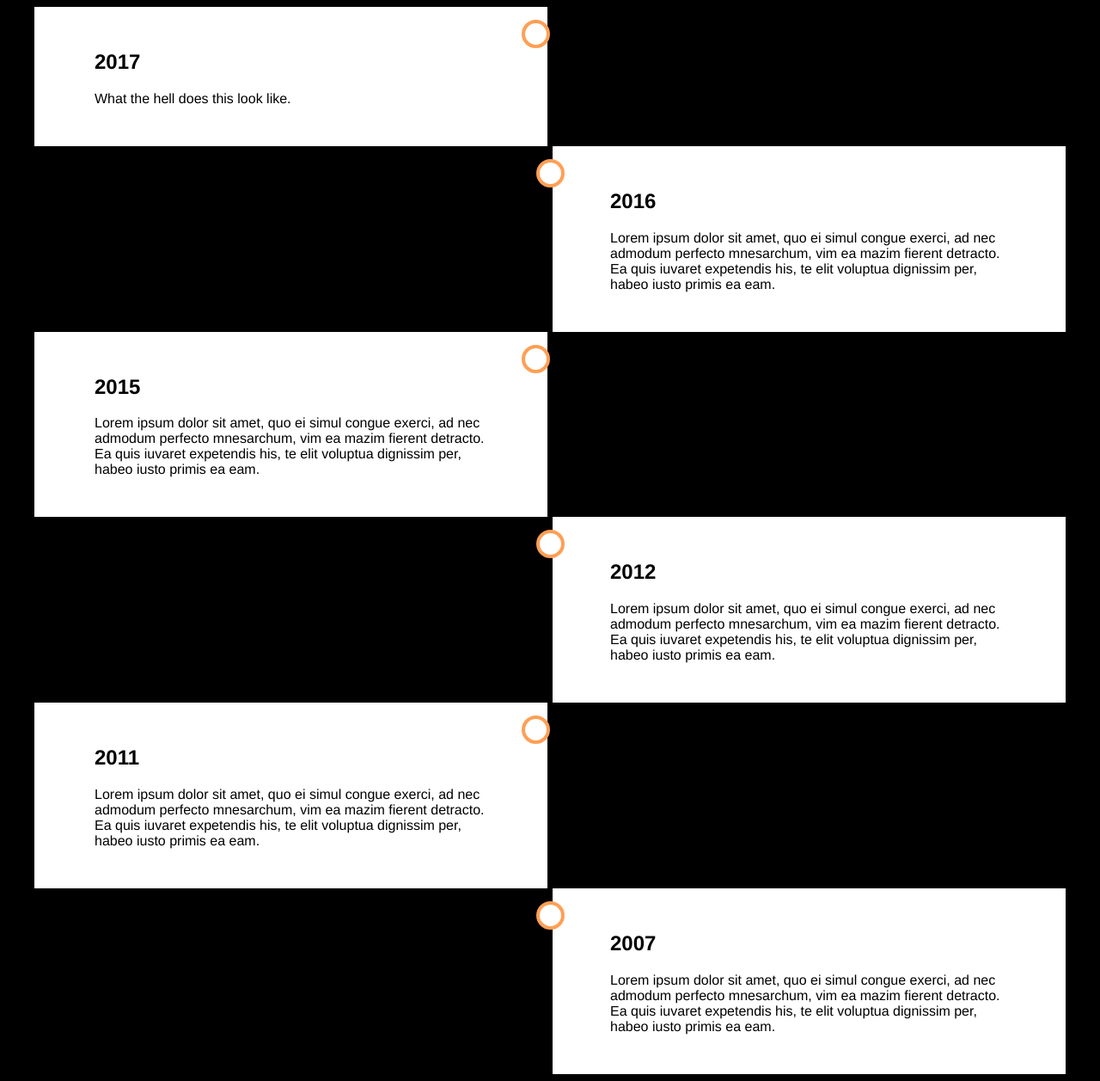
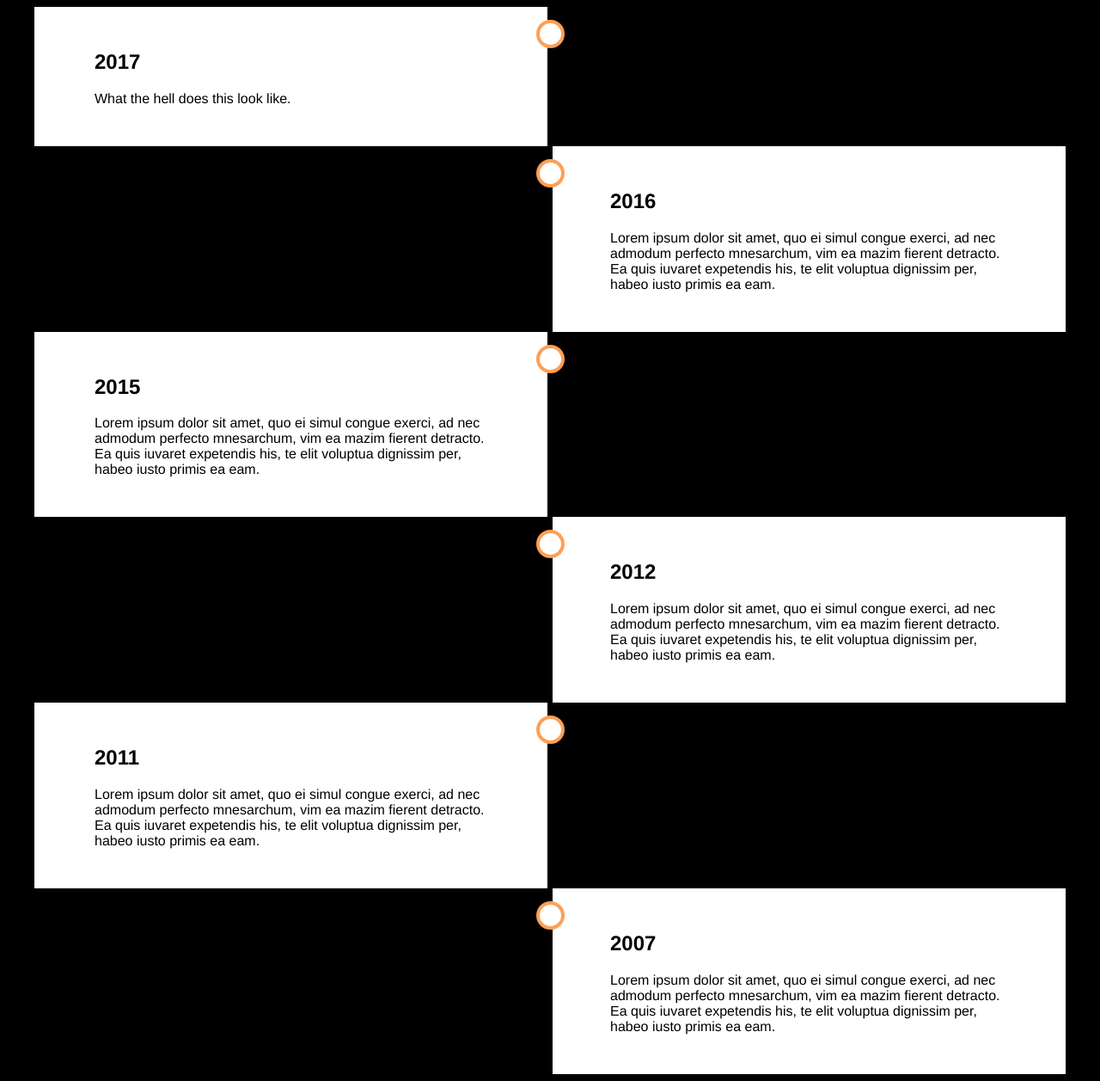
Before and after one commit to j-wng/j-wng.github.io, a Jekyll site: the page built from timeline.html, in a window 1280 px wide. Shown: the whole page at 86% size. Built offline with Jekyll 4.4.1, drawn with Linux system fonts in a browser that asks for light colours.

Commit message:
Update timeline.html

```diff
--- a/timeline.html
+++ b/timeline.html
@@ -47,7 +47,7 @@ body {
   position: absolute;
   width: 25px;
   height: 25px;
-  right: 0px;
+  right: -17px;
   background-color: white;
   border: 4px solid #FF9F55;
   top: 15px;
```
